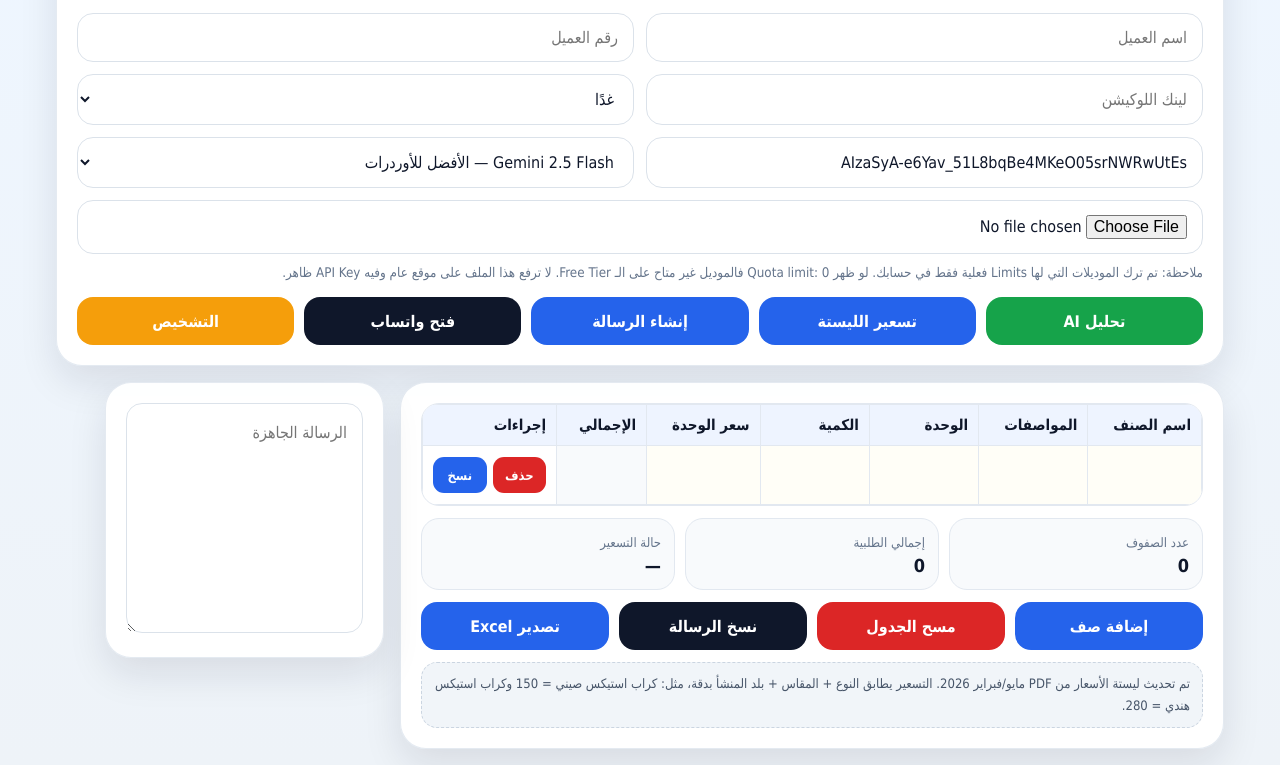
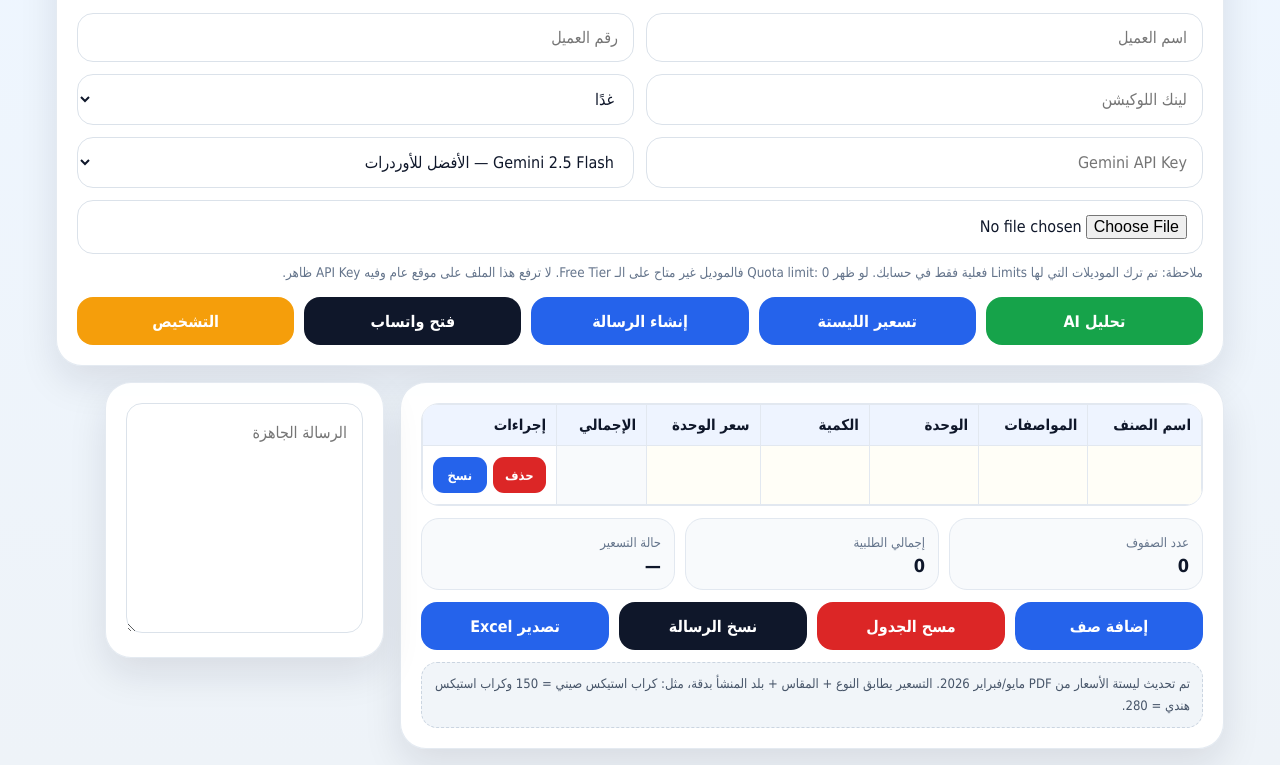
Before and after one commit to Smartsystem-ai/Nada-system, a plain HTML site: page index.html in a window 1280 px wide. Shown: the part 116-881 px from the top of the page. Drawn offline with Linux system fonts and the light colour scheme.

Commit message:
Update index.html

```diff
--- a/index.html
+++ b/index.html
@@ -23,7 +23,7 @@
     </div>
     <input id="customDay" placeholder="اكتب التاريخ" style="display:none;margin-top:12px">
     <div class="grid" style="margin-top:12px">
-      <input id="apiKey" value="AIzaSyA-e6Yav_51L8bqBe4MKeO05srNWRwUtEs" placeholder="Gemini API Key">
+     <input id="apiKey" value="" placeholder="Gemini API Key">
       <select id="model">
 <option value="gemini-2.5-flash" selected>Gemini 2.5 Flash — الأفضل للأوردرات</option>
 <option value="gemini-3.1-flash-lite">Gemini 3.1 Flash Lite — أعلى حد يومي</option>
```
